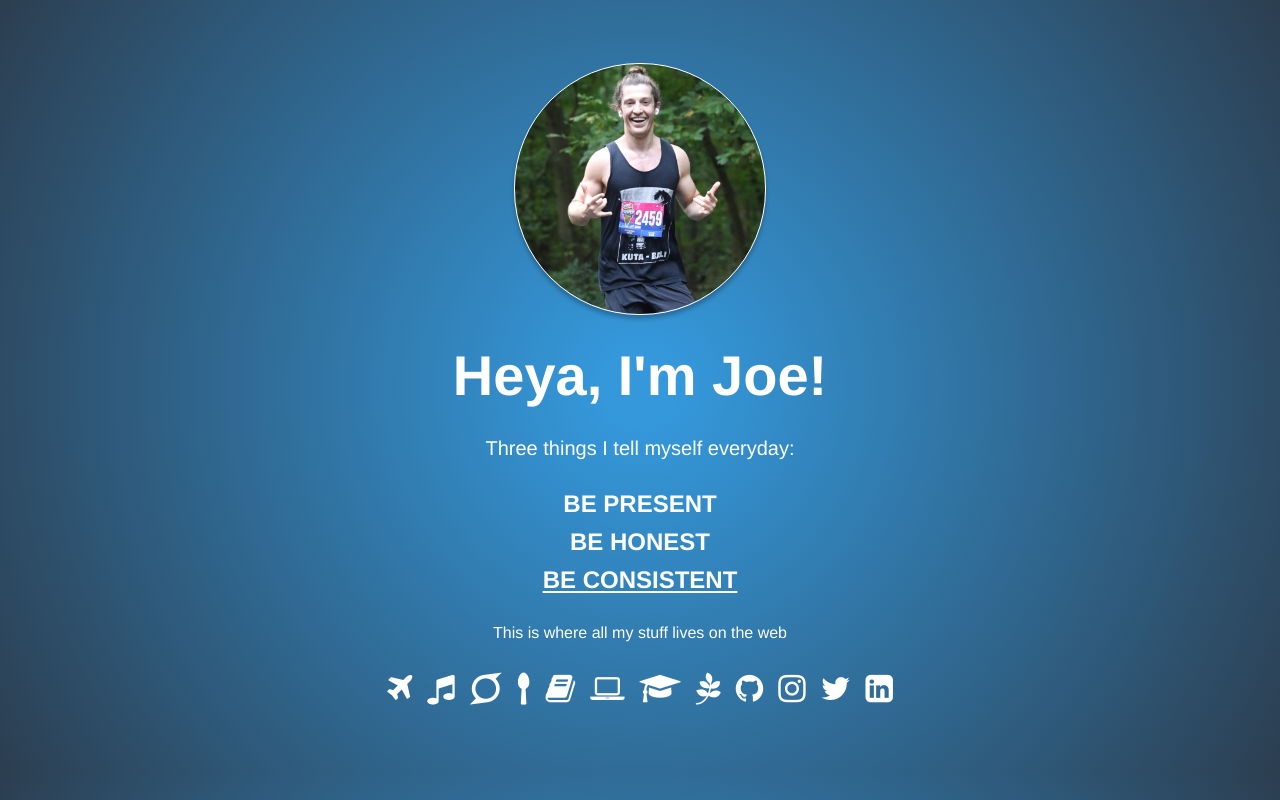
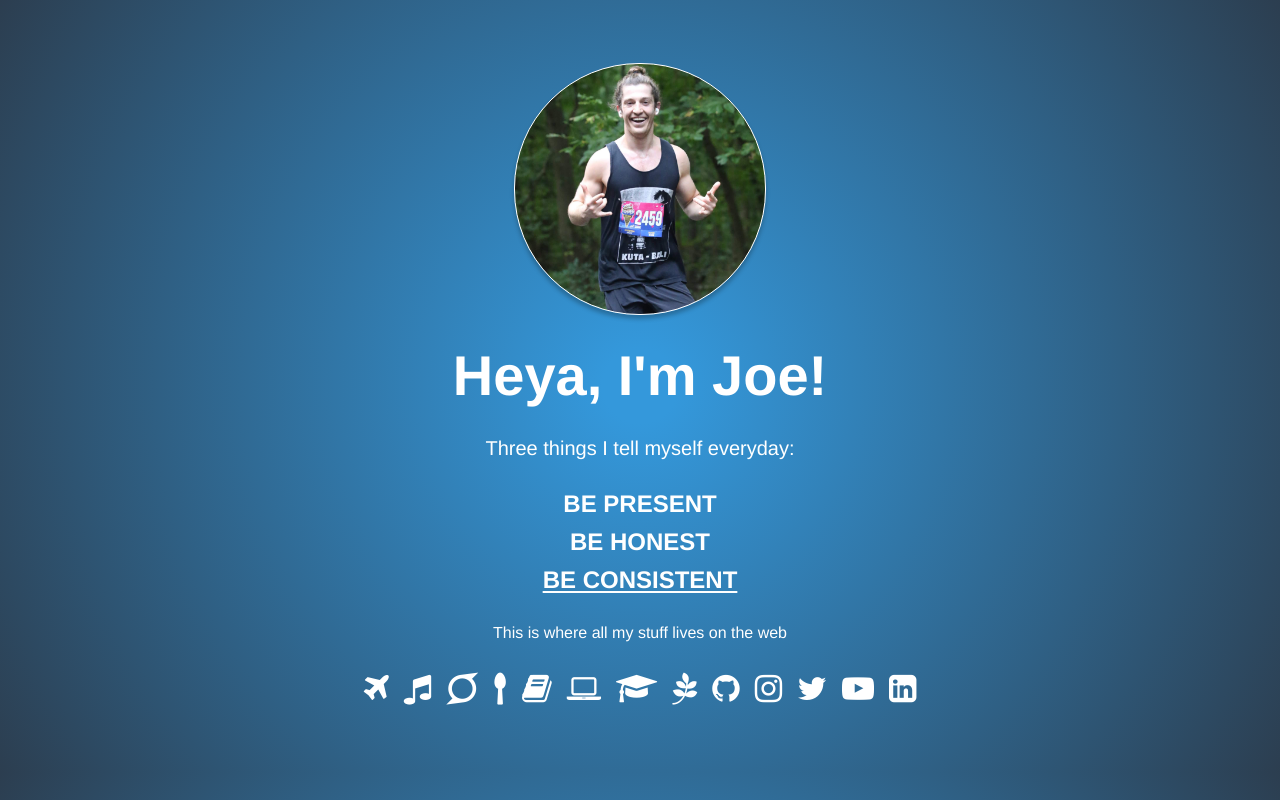
Before and after one commit to nezaj/me, a React (Create React App) app: page / in a window 1280 px wide. Built offline with nearby package versions, Linux system fonts and the light colour scheme.

Commit message:
add youtube

```diff
--- a/src/App.js
+++ b/src/App.js
@@ -93,6 +93,11 @@ const HomePage = ({ updatePage }) => (
         icon="fa-twitter"
       />
       <Icon
+        id="Youtube"
+        url="https://www.youtube.com/channel/UC0QZuLiH9R_Ec9Xdc1jAf4Q"
+        icon="fa-youtube-play"
+      />
+      <Icon
         id="LinkedIn"
         url="https://www.linkedin.com/in/joeaverbukh"
         icon="fa-linkedin-square"
@@ -113,6 +118,7 @@ const HomePage = ({ updatePage }) => (
       <Tooltip id="Github" />
       <Tooltip id="Instagram" />
       <Tooltip id="Twitter" />
+      <Tooltip id="Youtube" />
       <Tooltip id="LinkedIn" />
     </div>
   </div>
```
